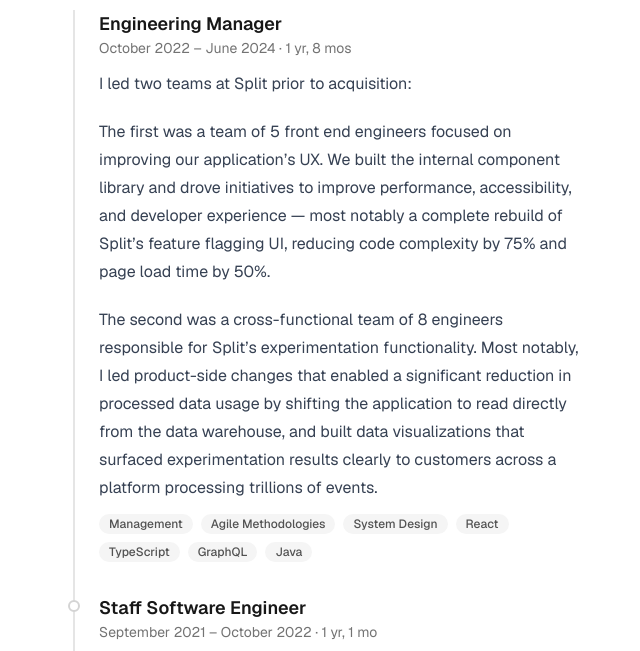
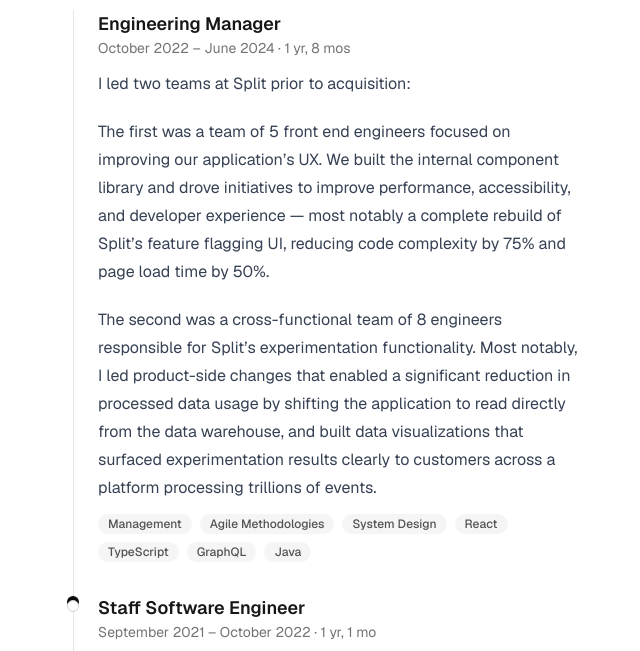
Before and after one commit to jakebellacera/website, an Astro site: page /work in a window 1280 px wide. Shown: the part 808-1459 px from the top of the page, without its empty margins (319-959 px from the left). Built offline with nearby package versions, Linux system fonts and the light colour scheme; Astro itself is replaced by a stand-in of ours.

Commit message:
Visually separate roles within companies

```diff
--- a/src/pages/work.astro
+++ b/src/pages/work.astro
@@ -78,13 +78,13 @@
               <p class="text-sm text-neutral-500 dark:text-neutral-400">{company.data.location}</p>
             </div>
           </div>
-          <div class="flex flex-col gap-8 border-l-2 border-neutral-200 dark:border-neutral-700 ml-4 pl-6">
+          <div class="flex flex-col gap-8 border-l border-neutral-200 dark:border-neutral-700 ml-4 pl-6">
             {group.entries.map((entry, i) => {
               const { Content } = rendered.get(entry.id)!;
               return (
                 <div class="relative">
                   {group.entries.length > 1 && i > 0 && (
-                    <div class="absolute -left-7.75 top-1.5 w-3 h-3 rounded-full border-2 border-neutral-300 bg-white dark:border-neutral-600 dark:bg-neutral-950" />
+                    <div class="absolute -left-7.75 top-1.5 w-3 h-3 rounded-full border border-neutral-300 bg-white dark:border-neutral-600 dark:bg-neutral-950 shadow-[0_-4px_0_var(--color-neutral-950)]" />
                   )}
                   <h3 class="text-lg font-semibold">{entry.data.title}</h3>
                   <p class="text-sm text-neutral-500 dark:text-neutral-400 mb-3">
```
